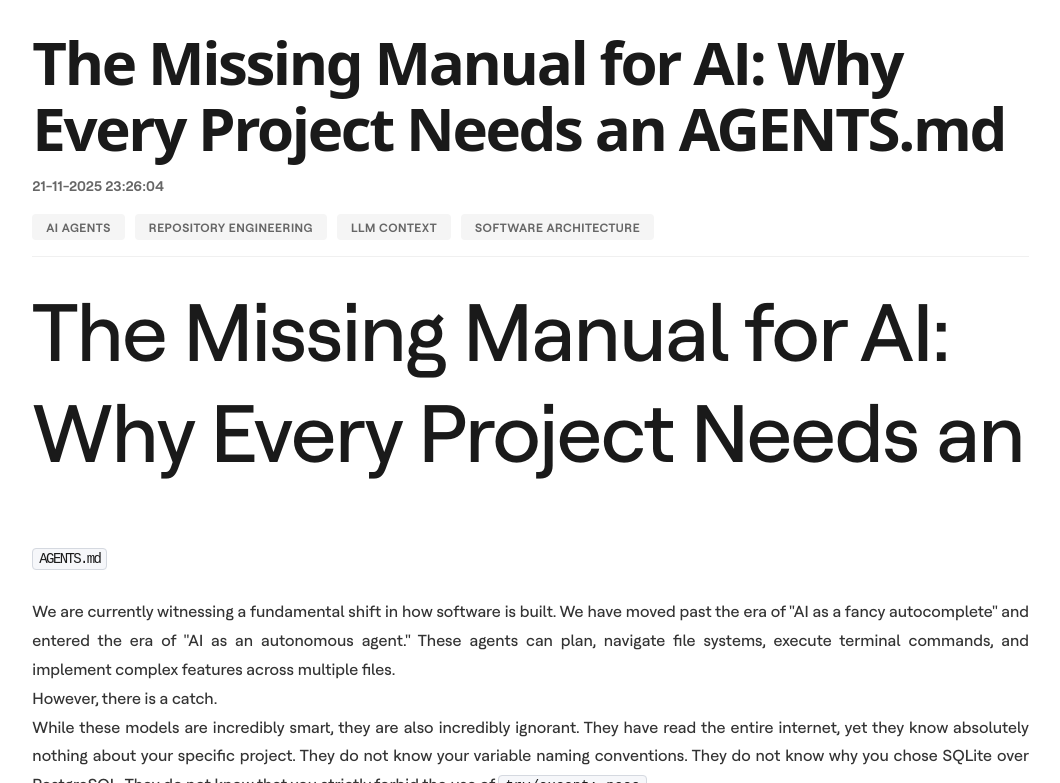
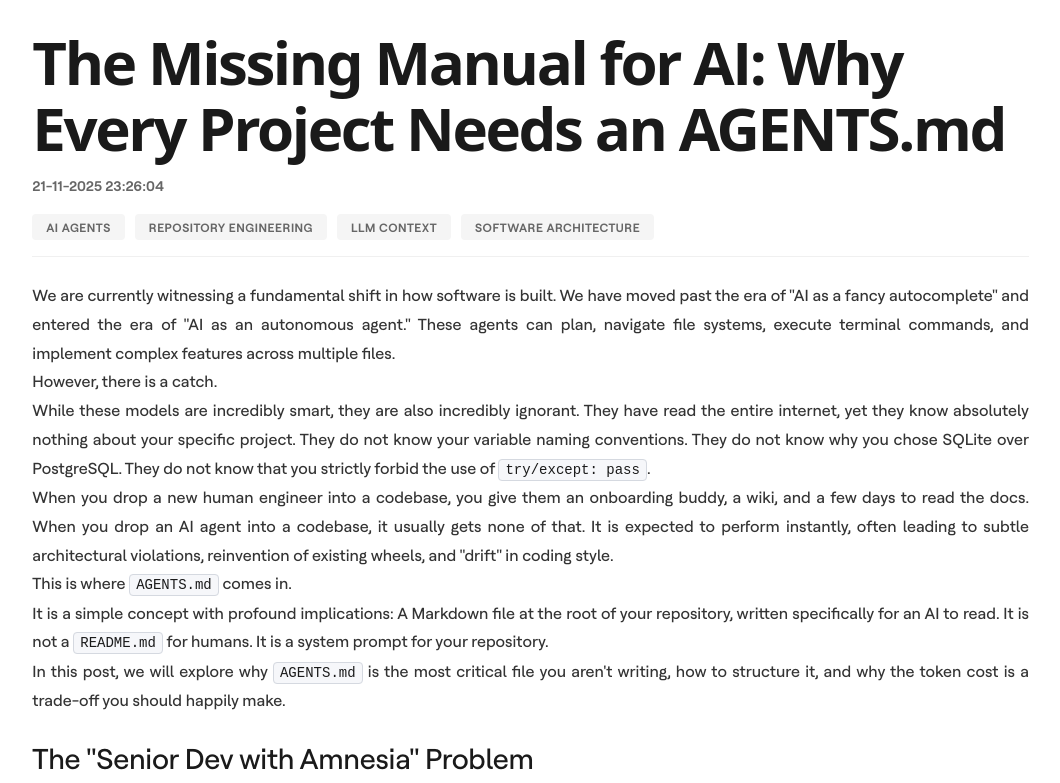
Before and after one commit to Taitranz/blog, a website: page posts/the-missing-manual-for-ai-why-every-project-needs-an-agentsmd/index.html in a window 1280 px wide. Shown: the part 443-1226 px from the top of the page, without its empty margins (211-1271 px from the left). Drawn offline with Linux system fonts and the light colour scheme; a web font is replaced by a local one.

Commit message:
Remove the title header from 'The Missing Manual for AI: Why Every Project Needs an AGENTS.md' post to streamline content presentation.

```diff
--- a/posts/the-missing-manual-for-ai-why-every-project-needs-an-agentsmd/index.html
+++ b/posts/the-missing-manual-for-ai-why-every-project-needs-an-agentsmd/index.html
@@ -96,8 +96,6 @@
                                 ><div class="tag"> Software Architecture </div></div
                             ></div
                         ><div class="overview"
-                            ><h1 id="the-missing-manual-for-ai-why-every-project-needs-an-agentsmd"
-                                >The Missing Manual for AI: Why Every Project Needs an <code>AGENTS.md</code></h1
                             ><p
                                 >We are currently witnessing a fundamental shift in how software is built. We have moved past the era of "AI as a fancy
                                 autocomplete" and entered the era of "AI as an autonomous agent." These agents can plan, navigate file systems, execute terminal
```
